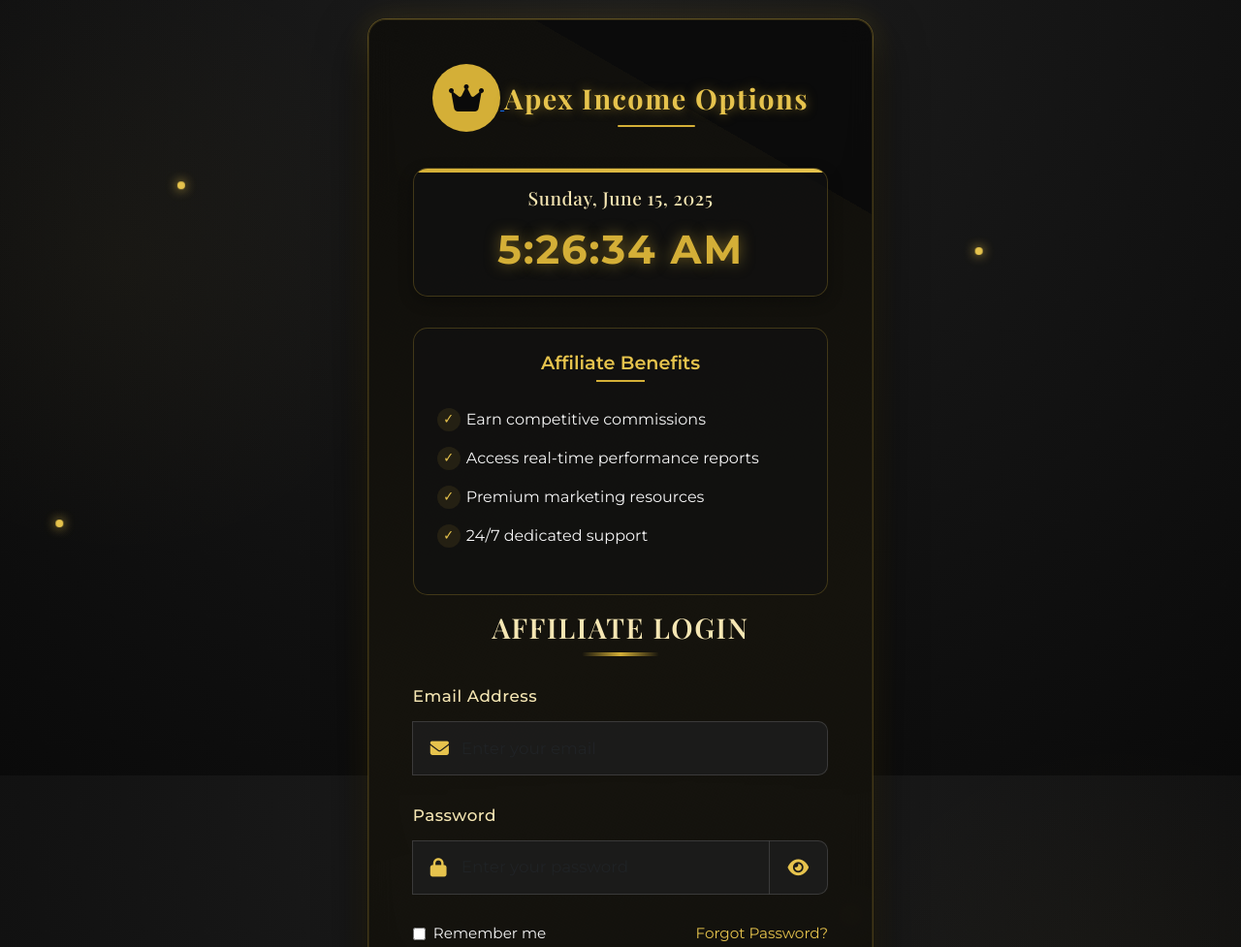
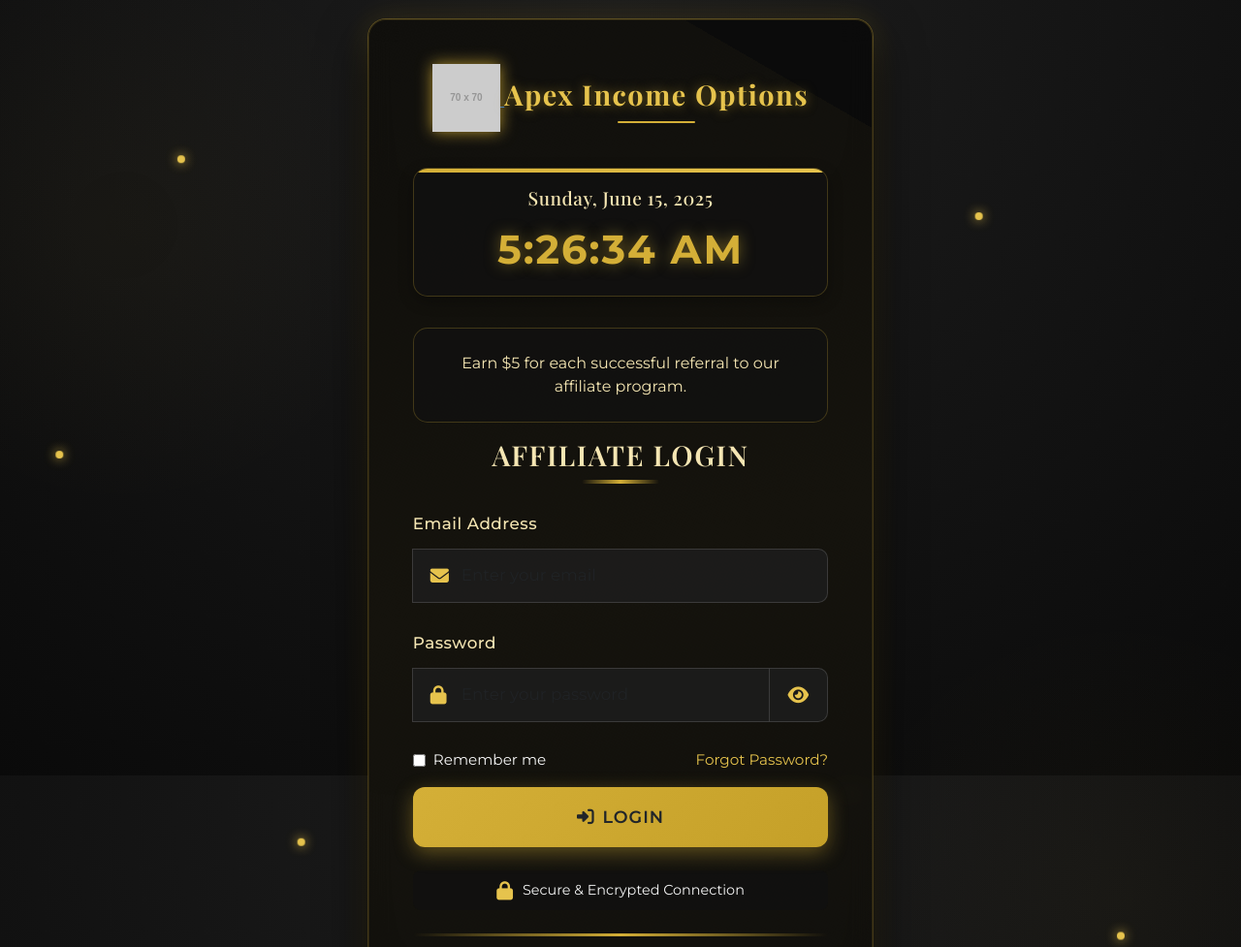
Before and after one commit to Henry2505/Bullionexchange, a website: page public/affiliate_login.html in a window 1280 px wide. Shown: the top 977 px of the page at 97% size. Drawn offline with nearby package versions, Linux system fonts and the light colour scheme; placeholder pictures from the web are drawn by us.

Commit message:
Update affiliate_login.html

```diff
--- a/public/affiliate_login.html
+++ b/public/affiliate_login.html
@@ -561,63 +561,20 @@
       font-size: 1.2rem;
     }
 
-    /* Affiliate benefits section */
-    .benefits-section {
+    /* Referral section */
+    .referral-section {
       background: rgba(18, 18, 18, 0.7);
       border-radius: 15px;
       padding: 1.5rem;
       margin-top: 2rem;
       border: 1px solid rgba(212, 175, 55, 0.25);
+      text-align: center;
     }
 
-    .benefits-section h5 {
-      color: var(--gold-accent);
-      text-align: center;
-      margin-bottom: 1.2rem;
-      font-weight: 600;
-      font-size: 1.2rem;
-      position: relative;
-      padding-bottom: 0.5rem;
-    }
-
-    .benefits-section h5:after {
-      content: '';
-      position: absolute;
-      bottom: 0;
-      left: 50%;
-      transform: translateX(-50%);
-      width: 50px;
-      height: 2px;
-      background: var(--gold-primary);
-    }
-
-    .benefits-list {
-      list-style-type: none;
-      padding: 0;
-    }
-
-    .benefits-list li {
-      padding: 0.5rem 0;
-      padding-left: 30px;
-      position: relative;
-    }
-
-    .benefits-list li:before {
-      content: '✓';
-      position: absolute;
-      left: 0;
-      top: 50%;
-      transform: translateY(-50%);
-      color: var(--gold-accent);
-      font-weight: bold;
-      width: 24px;
-      height: 24px;
-      background: rgba(212, 175, 55, 0.1);
-      border-radius: 50%;
-      display: flex;
-      align-items: center;
-      justify-content: center;
-      font-size: 0.9rem;
+    .referral-section p {
+      color: var(--gold-light);
+      font-size: 1rem;
+      margin: 0;
     }
 
     /* Form enhancements */
@@ -673,9 +630,7 @@
     <!-- Logo and Company Name -->
     <div class="logo-container">
       <a href="https://apexincomeoptions.com.ng" target="_blank">
-        <div style="background-color: #d4af37; width: 70px; height: 70px; border-radius: 50%; display: inline-flex; align-items: center; justify-content: center; margin-bottom: 0.5rem;">
-          <i class="fas fa-crown" style="font-size: 2rem; color: #0a0a0a;"></i>
-        </div>
+        <img src="https://via.placeholder.com/70" alt="Apex Income Options Logo" class="logo">
       </a>
       <div class="company-name">Apex Income Options</div>
     </div>
@@ -686,15 +641,9 @@
       <div class="time-display" id="current-time">10:30:45 AM</div>
     </div>
 
-    <!-- Affiliate Benefits -->
-    <div class="benefits-section">
-      <h5>Affiliate Benefits</h5>
-      <ul class="benefits-list">
-        <li>Earn competitive commissions</li>
-        <li>Access real-time performance reports</li>
-        <li>Premium marketing resources</li>
-        <li>24/7 dedicated support</li>
-      </ul>
+    <!-- Referral Section -->
+    <div class="referral-section">
+      <p>Earn $5 for each successful referral to our affiliate program.</p>
     </div>
 
     <!-- Message Display -->
```
